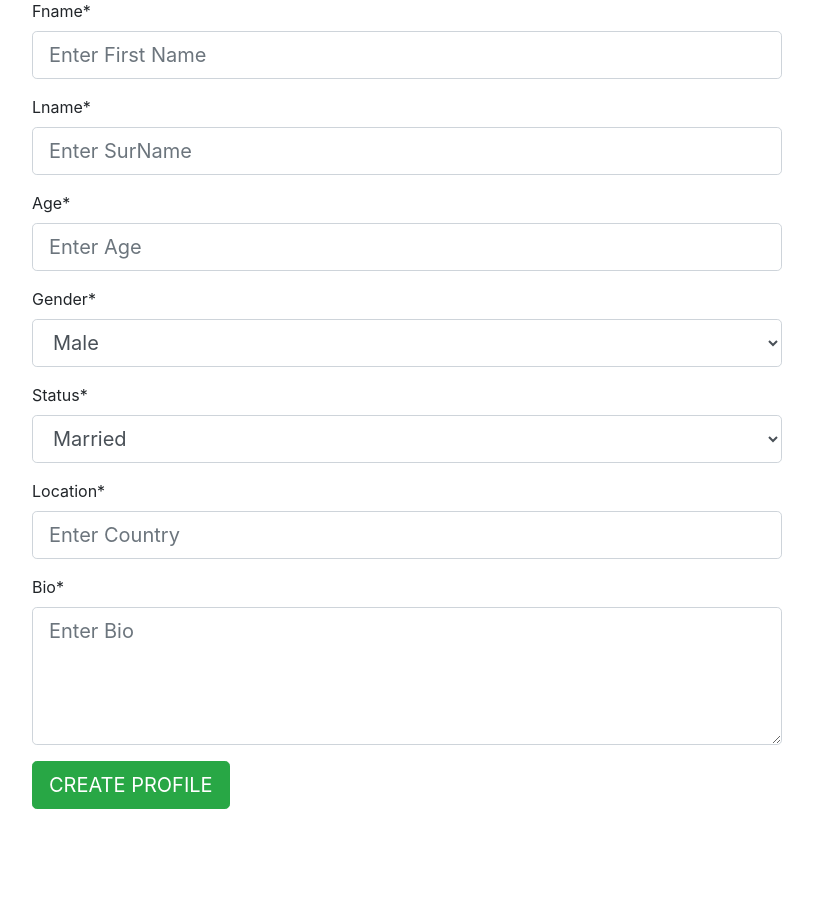
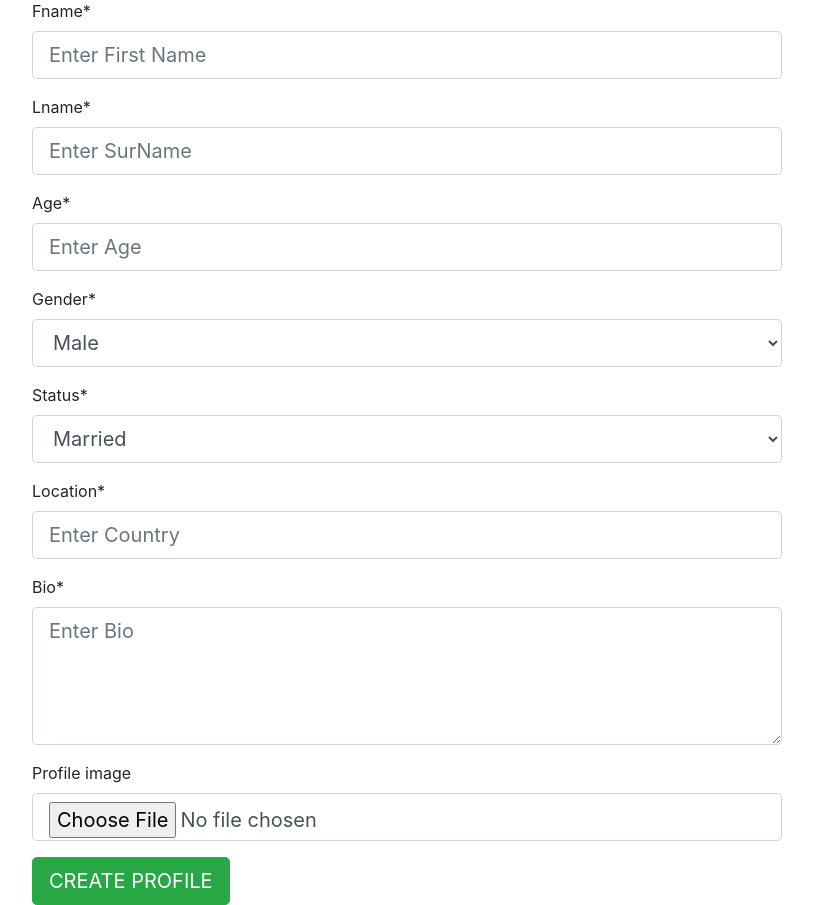
Before and after one commit to PiotrWojciechowski-dev/Loop, a Django app: page /profiles/create/ in a window 1280 px wide. Shown: the part 176-1081 px from the top of the page, without its empty margins (233-1046 px from the left). Before the commit the page ends 985 px from the top, so only its background shows below. Run offline with Django 3.2, Linux system fonts and the light colour scheme; a user stored in the database is signed in; data comes from the database, SQL or seed files in the repository; both versions use the stored data as it was after the commit; parts of the project's set-up code (start-up, migrations or seed data) failed here and were passed over; some libraries are stand-ins or nearby versions.

Commit message:
Profiles v2.2

```diff
--- a/profiles/forms.py
+++ b/profiles/forms.py
@@ -4,12 +4,18 @@ from .models import Profile
 
 GENDER_CHOICES = [
     ('Male', 'Male'),
-    ('Female', 'Female')
+    ('Female', 'Female'),
+    ('Other', 'Other'),
+    ('Rather Not Say', 'Rather Not Say')
 ]
 
 STATUS_CHOICES = [
     ('Married', 'Married'),
-    ('Single', 'Single')
+    ('Single', 'Single'),
+    ('Its Complicated', 'Its Complicated'),
+    ('Engaged', 'Engaged'),
+    ('Dating', 'Dating')
+
 ]
 
 class ProfileForm(forms.ModelForm):
@@ -74,6 +80,15 @@ class ProfileForm(forms.ModelForm):
         )
     )
 
+    profile_image = forms.ImageField(
+        required=False,
+        widget=forms.FileInput(
+            attrs={
+                'class': 'form-control form-control-lg',
+            }
+        )
+    )
+
     class Meta:
         model = Profile
-        fields = ('fname','lname', 'age', 'gender', 'status', 'location', 'bio',)
+        fields = ('fname','lname', 'age', 'gender', 'status', 'location', 'bio', 'profile_image',)
--- a/profiles/models.py
+++ b/profiles/models.py
@@ -8,12 +8,17 @@ User = get_user_model()
 
 GENDER_CHOICES = [
     ('Male', 'Male'),
-    ('Female', 'Female')
+    ('Female', 'Female'),
+    ('Other', 'Other'),
+    ('Rather Not Say', 'Rather Not Say')
 ]
 
 STATUS_CHOICES = [
     ('Married', 'Married'),
-    ('Single', 'Single')
+    ('Single', 'Single'),
+    ('Its Complicated', 'Its Complicated'),
+    ('Engaged', 'Engaged'),
+    ('Dating', 'Dating')
 ]
 
 class ProfileManager(models.Manager):
@@ -39,17 +44,22 @@ class Profile(models.Model):
     lname = models.CharField(max_length=100)
     age = models.IntegerField()
     gender = models.CharField(
-        max_length=5,
+        max_length=14,
         default=1,
         choices=GENDER_CHOICES
     )
     status = models.CharField(
-        max_length=10,
+        max_length=15,
         default=1,
         choices=STATUS_CHOICES
     )
     location = models.CharField(max_length=100, default='Ireland')
     bio = models.TextField(blank=True, default='I have no bio yet :(')
+    profile_image = models.ImageField(
+        upload_to='media/',
+        default='default.jpg',
+        blank=True
+    )
     created_at = models.DateTimeField(auto_now_add=True)
 
     objects = ProfileManager()
--- a/templates/base.html
+++ b/templates/base.html
@@ -14,9 +14,12 @@
                         <img src="/media/Logo/Loop_Logo.png" class="img-responsive img-fluid" alt="logo">
                 </div>
                 <div class="col-6 col-sm-4 col-md-7 col-lg-6">hello2</div>
-                <div class="col-2 col-sm-4 col-md-3 col-lg-3">
-                    <a href="{url  'profiles:profiles-list'}">PROFILE</a>
-            </div>
+                {% if request.user.is_authenticated %}
+                {{profiles.}}
+                    <div class="col-2 col-sm-4 col-md-3 col-lg-3">
+                        <a href="{%url 'profiles:profiles-list'%}">PROFILE</a>
+                    </div>
+                {% endif %}
         </div>
         {% block content %}
         {% endblock content %}
```
Also changed, not shown: profiles/templates/profile.html (deleted, +0 -17 lines), db.sqlite3, media/default.jpg (added), profiles/migrations/0002_auto_20200227_0018.py (added), user/migrations/0008_auto_20200227_0018.py (added).
